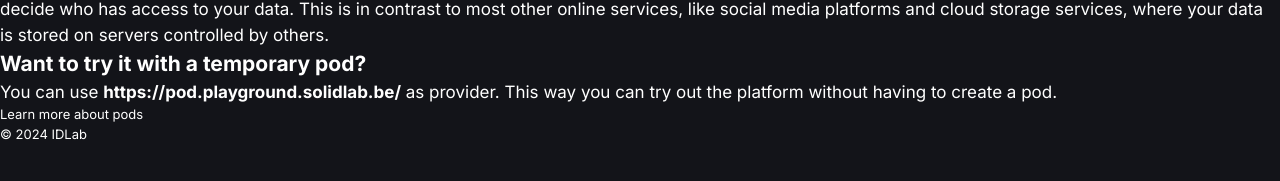
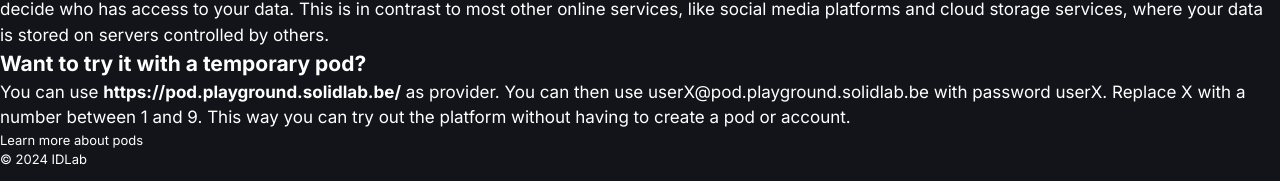
Before and after one commit to SolidLabResearch/solid-watch-party, a React (Vite) app in the folder solid-watchparty/: page /solid-watch-party/auth in a window 1280 px wide. Shown: the part 360-541 px from the top of the page. Built offline with nearby package versions, Linux system fonts and the light colour scheme; a web font is replaced by a local one.

Commit message:
:sparkles: update faq

```diff
--- a/solid-watchparty/src/pages/LoginPage.jsx
+++ b/solid-watchparty/src/pages/LoginPage.jsx
@@ -101,7 +101,9 @@ export default function LoginPage()
                             <div>
                                 <h1 className="sw-fs-2 sw-fw-1">Want to try it with a temporary pod?</h1>
                                 <p className="sw-fs-3 my-2 rgb-2 text-justify">
-                                    You can use <span className="rgb-solid sw-fw-1">https://pod.playground.solidlab.be/</span> as provider. This way you can try out the platform without having to create a pod.
+                                    You can use <span className="rgb-solid sw-fw-1">https://pod.playground.solidlab.be/</span> as provider.
+                                    You can then use userX@pod.playground.solidlab.be with password userX. Replace X with a number between 1 and 9.
+                                    This way you can try out the platform without having to create a pod or account.
                                 </p>
                             </div>
                             <div>
```
